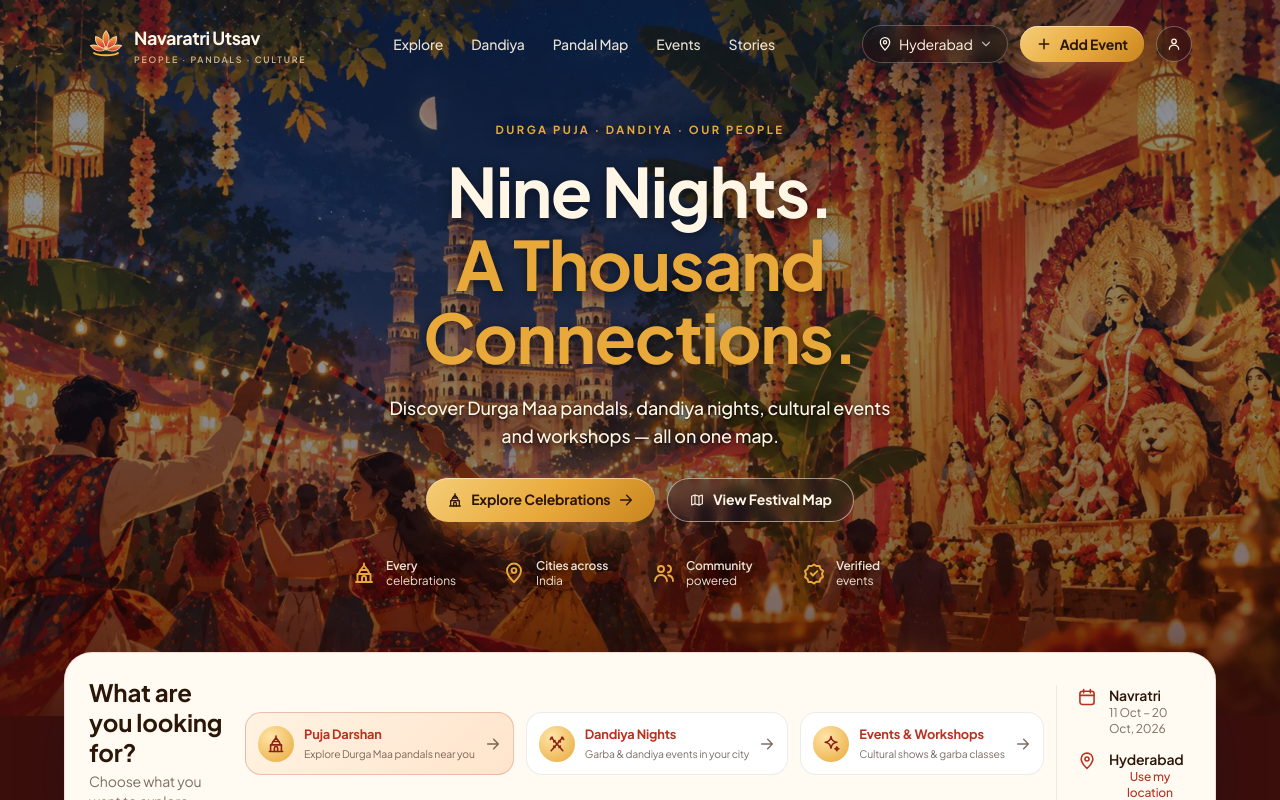
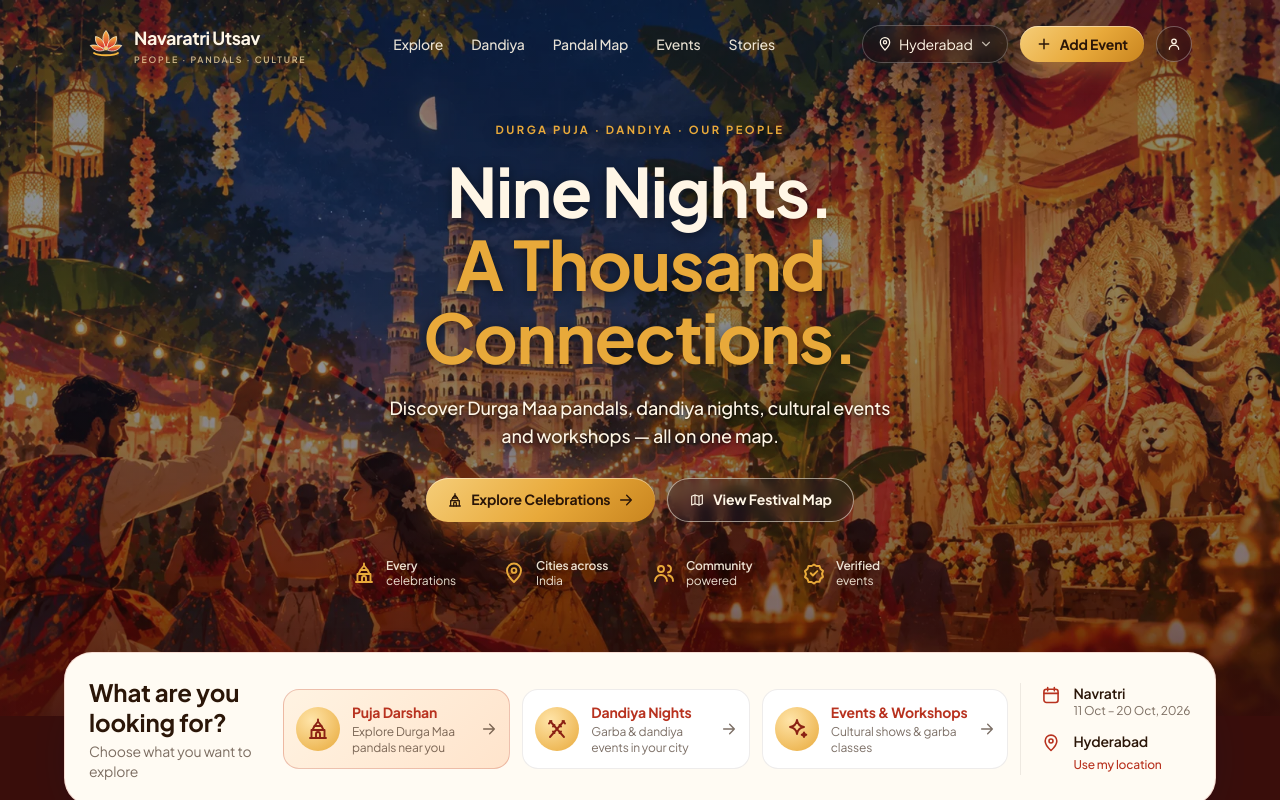
Before and after one commit to shashankmukkala/NavaratriUtsav, a Next.js app: page / in a window 1280 px wide. Built offline with nearby package versions, Linux system fonts and the light colour scheme; no server answers.

Commit message:
Restore homepage choice card sizes and add hover color to every card

```diff
--- a/app/page.tsx
+++ b/app/page.tsx
@@ -573,18 +573,18 @@ function ChoiceTile({
   return (
     <Link
       href={href}
-      className={`group flex items-center gap-2.5 rounded-2xl border p-3 text-left transition-all hover:-translate-y-0.5 hover:shadow-lg ${
+      className={`group flex items-center gap-3 rounded-2xl border p-3 text-left transition-all hover:-translate-y-0.5 hover:border-[rgba(184,50,31,0.25)] hover:bg-[linear-gradient(135deg,#fff3e2,#ffe4cc)] hover:shadow-lg ${
         highlighted
           ? "border-[rgba(184,50,31,0.25)] bg-[linear-gradient(135deg,#fff3e2,#ffe4cc)]"
           : "border-[rgba(43,22,8,0.08)] bg-white"
       }`}
     >
-      <span className="flex h-10 w-10 flex-shrink-0 items-center justify-center rounded-full bg-[radial-gradient(circle_at_35%_30%,#ffe4a8,#e8a93a)] text-[color:var(--utsav-crimson-deep)] lg:h-9 lg:w-9 [&>svg]:h-5 [&>svg]:w-5">
+      <span className="flex h-11 w-11 flex-shrink-0 items-center justify-center rounded-full bg-[radial-gradient(circle_at_35%_30%,#ffe4a8,#e8a93a)] text-[color:var(--utsav-crimson-deep)]">
         {icon}
       </span>
       <span className="min-w-0 flex-1">
-        <span className="block truncate whitespace-nowrap text-[0.8rem] font-bold text-[color:var(--utsav-crimson)]">{title}</span>
-        <span className="mt-0.5 block truncate whitespace-nowrap text-[0.7rem] text-[color:var(--muted)] lg:text-[0.65rem]">{text}</span>
+        <span className="block truncate whitespace-nowrap text-sm font-bold text-[color:var(--utsav-crimson)]">{title}</span>
+        <span className="mt-0.5 block text-xs text-[color:var(--muted)]">{text}</span>
       </span>
       <ArrowRightIcon className="h-4 w-4 flex-shrink-0 text-[color:var(--muted)] transition-transform group-hover:translate-x-1" />
     </Link>
```
